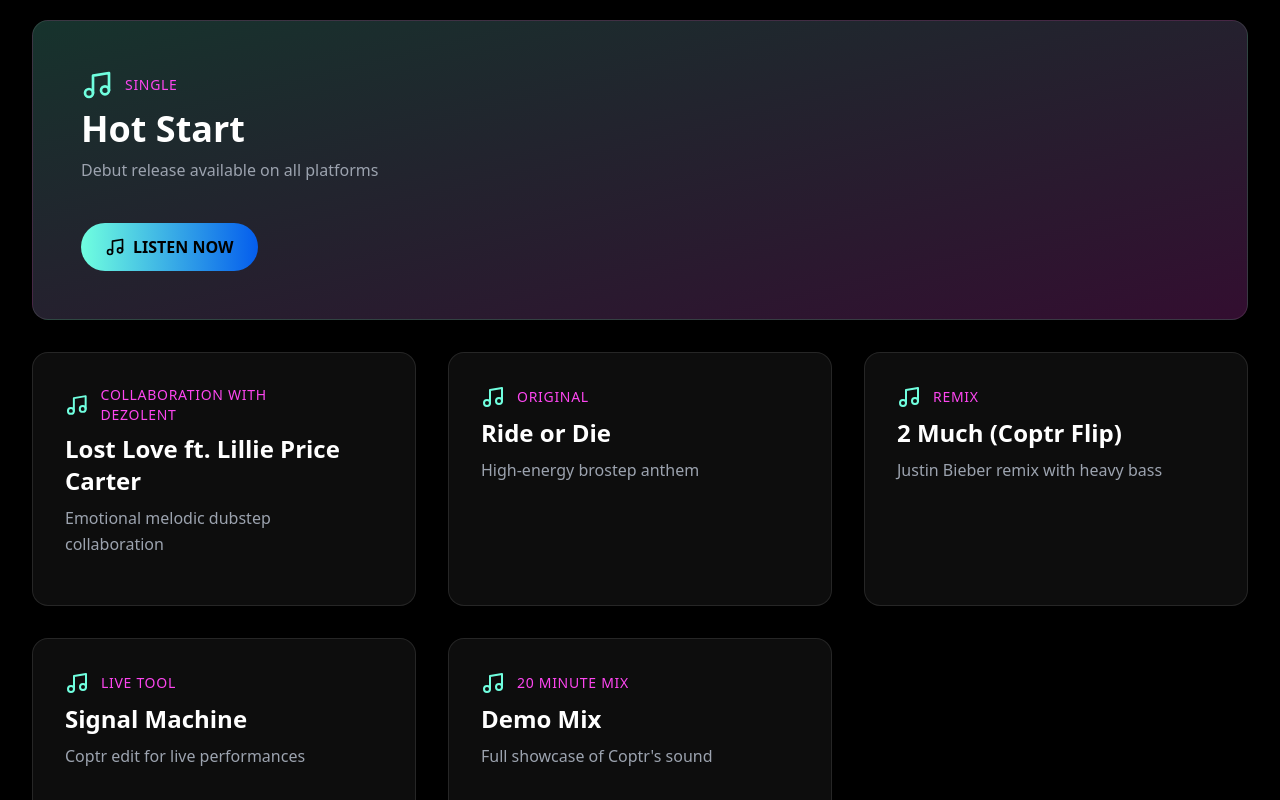
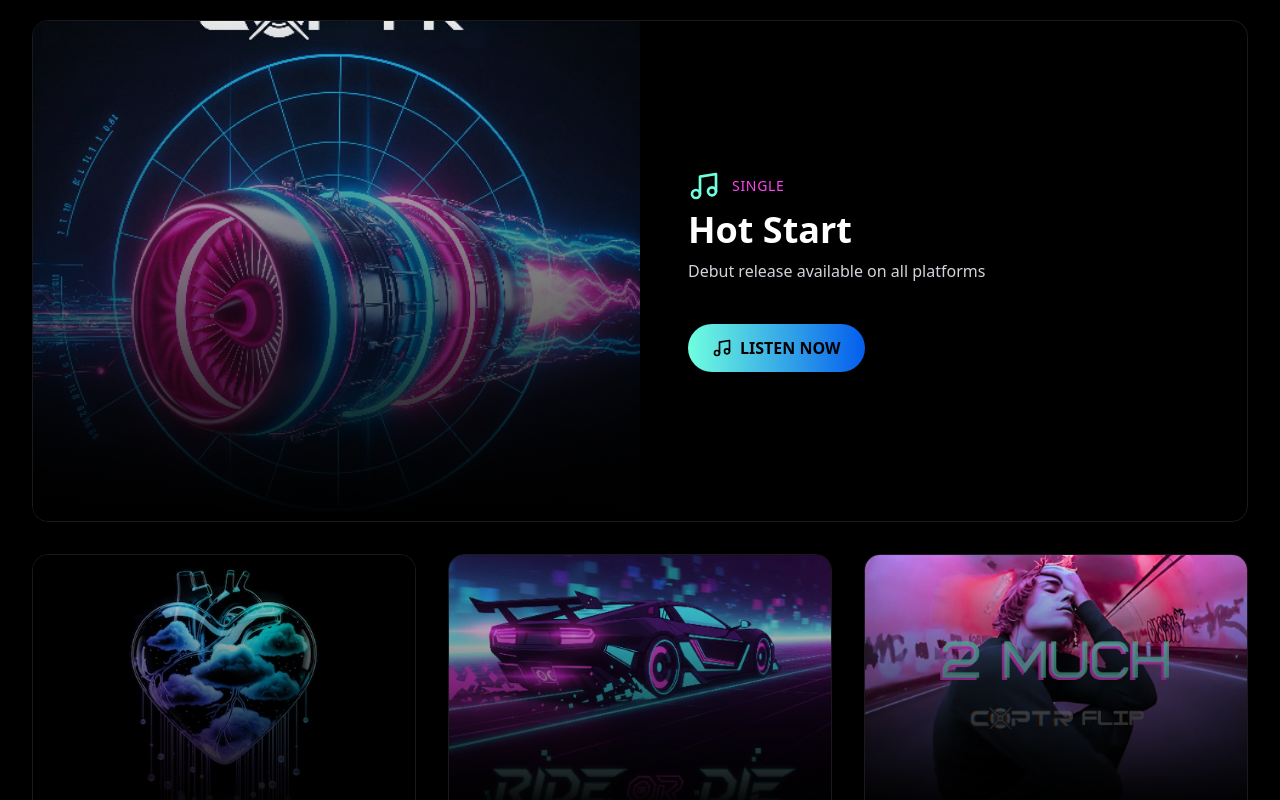
Before and after one commit to dezolent/coptr, a React (Vite) app: page /music in a window 1280 px wide. Shown: the part 340-1140 px from the top of the page. Built offline with nearby package versions, Linux system fonts and the light colour scheme.

Commit message:
Updated MusicPage.tsx

```diff
--- a/src/components/MusicPage.tsx
+++ b/src/components/MusicPage.tsx
@@ -7,6 +7,7 @@ export default function MusicPage() {
       type: 'Single',
       url: 'http://ffm.to/hotstart',
       description: 'Debut release available on all platforms',
+      artwork: '/artwork/coptr-hot-start.jpeg',
       featured: true,
     },
     {
@@ -14,30 +15,35 @@ export default function MusicPage() {
       type: 'Collaboration with Dezolent',
       url: 'https://soundcloud.com/dezolent/lost-love/s-beJGNKM3pu1',
       description: 'Emotional melodic dubstep collaboration',
+      artwork: '/artwork/dezolent-and-coptr-lost-love-featuring-lillie-price-carter.jpg',
     },
     {
       title: 'Ride or Die',
       type: 'Original',
       url: 'https://soundcloud.com/coptrmp3/ride-or-die/s-Jm5tfhP1IEb',
       description: 'High-energy brostep anthem',
+      artwork: '/artwork/coptr-ride-or-die.jpeg',
     },
     {
       title: '2 Much (Coptr Flip)',
       type: 'Remix',
       url: 'https://soundcloud.com/coptrmp3/justin-bieber-2-much-coptr-flip/s-HbvSz7QKU4N',
       description: 'Justin Bieber remix with heavy bass',
+      artwork: '/artwork/justin-bieber-2-much-coptr-flip.jpeg',
     },
     {
       title: 'Signal Machine',
-      type: 'Live Tool',
+      type: 'Mashup Remix',
       url: 'https://soundcloud.com/coptrmp3/signal-machine-live-tool/s-YUcVLLHfYGm',
-      description: 'Coptr edit for live performances',
+      description: 'Coptr mashup remix of Sad Machine by Porter Robinson and Signal by Rezz featuring Grabbitz',
+      artwork: '/artwork/coptr-signal-machine-flip.jpeg',
     },
     {
       title: 'Demo Mix',
       type: '20 Minute Mix',
       url: 'https://soundcloud.com/coptrmp3/demo-mix-3/s-zfr5ILcHd2X',
       description: 'Full showcase of Coptr\'s sound',
+      artwork: '/artwork/coptr-demo-mix-2025.jpeg',
     },
   ];
 
@@ -62,11 +68,23 @@ export default function MusicPage() {
               rel="noopener noreferrer"
               className={`group relative overflow-hidden rounded-2xl transition-all duration-500 hover:scale-105 ${
                 release.featured
-                  ? 'md:col-span-2 lg:col-span-3 bg-gradient-to-br from-[#70ffdf]/20 to-[#fd46f0]/20'
-                  : 'bg-white/5'
+                  ? 'md:col-span-2 lg:col-span-3'
+                  : ''
               } backdrop-blur-sm border border-white/10 hover:border-[#70ffdf]/50 hover:shadow-2xl hover:shadow-[#70ffdf]/20`}
             >
-              <div className={`p-8 ${release.featured ? 'md:p-12' : ''}`}>
+              <div className={`relative ${release.featured ? 'md:flex md:items-center' : ''}`}>
+                <div className={`relative ${release.featured ? 'md:w-1/2' : 'w-full'} overflow-hidden`}>
+                  <img
+                    src={release.artwork}
+                    alt={release.title}
+                    className={`w-full object-cover transition-transform duration-700 group-hover:scale-110 ${
+                      release.featured ? 'h-[400px] md:h-[500px]' : 'h-64'
+                    }`}
+                  />
+                  <div className="absolute inset-0 bg-gradient-to-t from-black via-black/50 to-transparent"></div>
+                </div>
+
+                <div className={`relative p-8 ${release.featured ? 'md:w-1/2 md:p-12' : 'absolute inset-0 flex flex-col justify-end'}`}>
                   <div className="flex items-start justify-between mb-4">
                     <div className="flex-1">
                       <div className="flex items-center gap-3 mb-2">
@@ -80,7 +98,7 @@ export default function MusicPage() {
                       }`}>
                         {release.title}
                       </h3>
-                    <p className="text-gray-400 leading-relaxed">
+                      <p className="text-gray-300 leading-relaxed">
                         {release.description}
                       </p>
                     </div>
@@ -96,6 +114,7 @@ export default function MusicPage() {
                       <span>LISTEN NOW</span>
                     </div>
                   )}
+                </div>
               </div>
 
               <div className={`absolute inset-0 bg-gradient-to-br from-[#70ffdf]/0 to-[#fd46f0]/0 group-hover:from-[#70ffdf]/10 group-hover:to-[#fd46f0]/10 transition-all duration-500 pointer-events-none`}></div>
```
Lines whose indentation alone changed are shown as unchanged.
